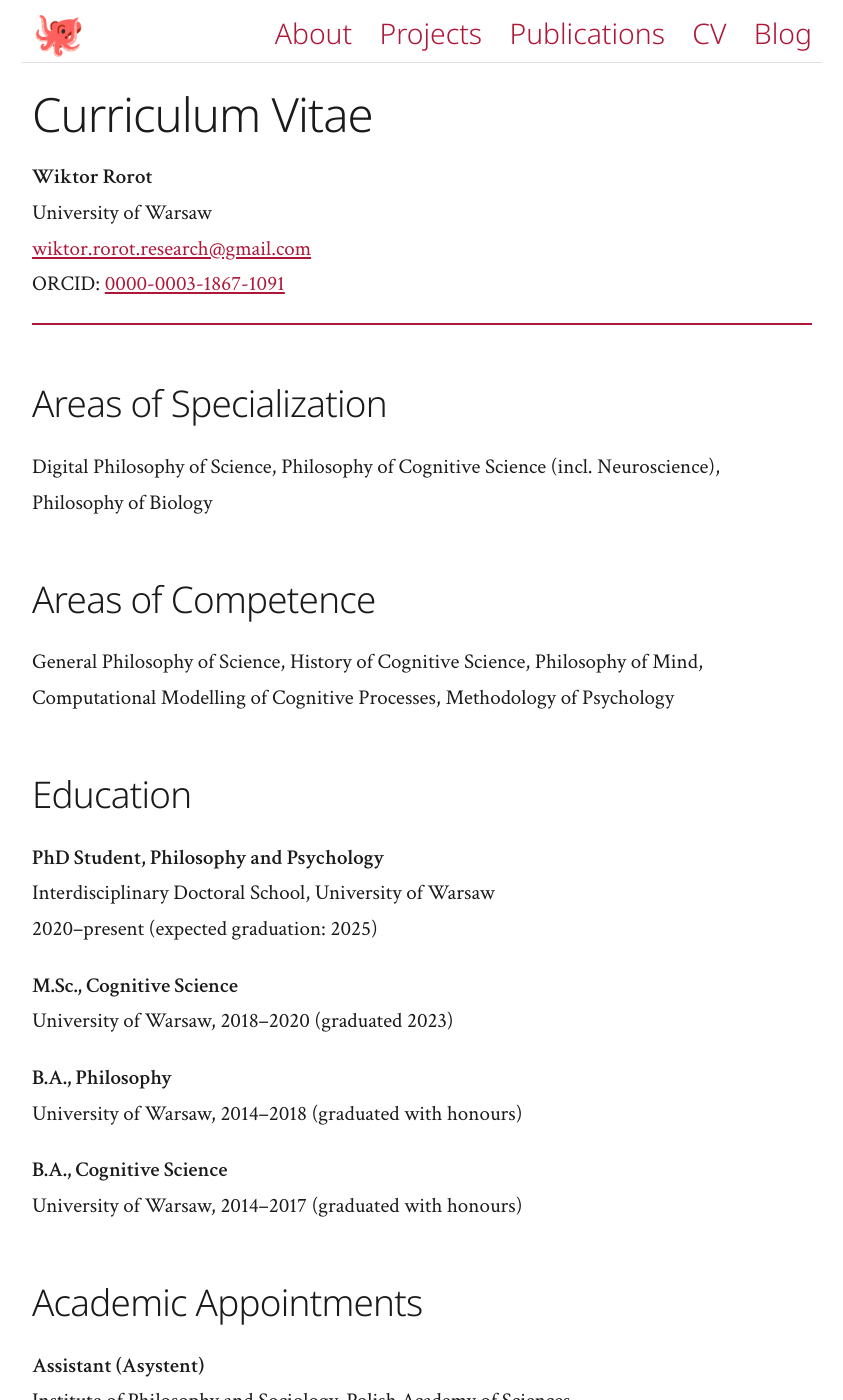
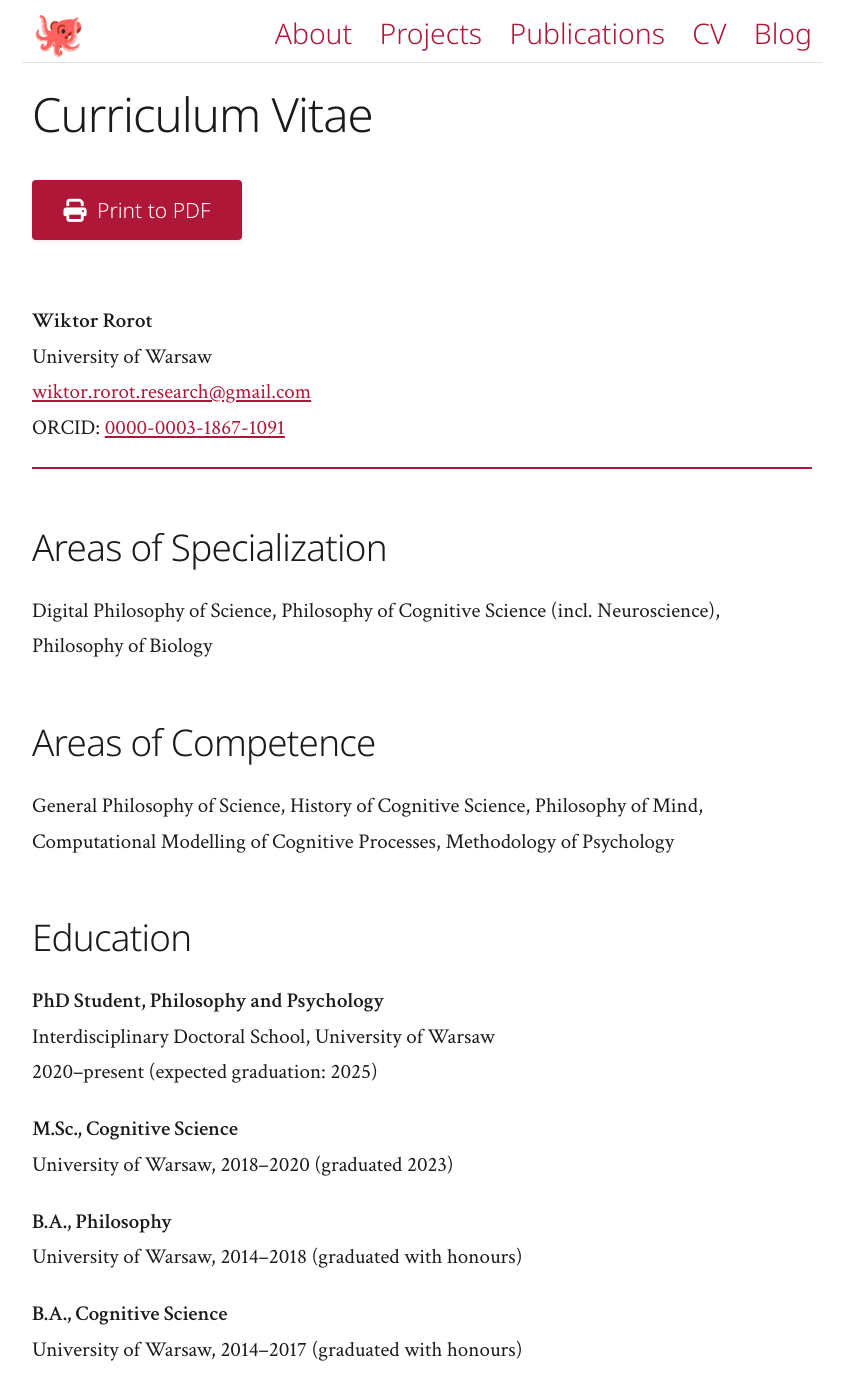
Before and after one commit to wikror/wikror.github.io, a Jekyll site: the page built from cv/index.md, in a window 1280 px wide and 1400 px high. Shown: the whole window, without its empty margins (218-1061 px from the left). Built offline with Jekyll 4.4.1, drawn with Linux system fonts in a browser that asks for light colours; a style sheet for code colours, icons or effects is not loaded.

Commit message:
Add Print to PDF button on CV page
- Added styled print button at top of CV page
- Button uses maroon color scheme matching site design
- Includes print media query to hide button and optimize for PDF export
- Hides header/footer in print view for clean PDF output

```diff
--- a/_sass/_cv.scss
+++ b/_sass/_cv.scss
@@ -1,6 +1,60 @@
 /*
   CV page styling
 */
+
+.print-button {
+  background-color: var(--link-color);
+  color: white;
+  border: none;
+  padding: 0.75em 1.5em;
+  font-size: 1em;
+  font-weight: 300;
+  font-family: $base-font-family;
+  border-radius: 4px;
+  cursor: pointer;
+  transition: all 0.2s ease;
+  margin-bottom: 2em;
+  display: inline-flex;
+  align-items: center;
+  gap: 0.5em;
+  box-shadow: 0 2px 4px var(--shadow-color);
+}
+
+.print-button:hover {
+  background-color: color-mix(in srgb, var(--link-color) 85%, black);
+  transform: translateY(-2px);
+  box-shadow: 0 4px 8px var(--shadow-color);
+}
+
+.print-button:active {
+  transform: translateY(0);
+  box-shadow: 0 1px 2px var(--shadow-color);
+}
+
+.print-button i {
+  font-size: 1.1em;
+}
+
+/* Hide print button when printing */
+@media print {
+  .print-button {
+    display: none;
+  }
+
+  .site-header,
+  .footer {
+    display: none;
+  }
+
+  .page-content {
+    width: 100%;
+  }
+
+  a {
+    color: inherit;
+    text-decoration: none;
+  }
+}
 
 .cv-header {
   margin-bottom: 2em;
--- a/cv/index.md
+++ b/cv/index.md
@@ -2,6 +2,10 @@
 title: Curriculum Vitae
 layout: page
 ---
+
+<button onclick="window.print()" class="print-button" aria-label="Print CV to PDF">
+  <i class="fa fa-print"></i> Print to PDF
+</button>
 
 <div class="cv-header">
   <div class="cv-contact">
```
Also changed, not shown: 1 other file.
